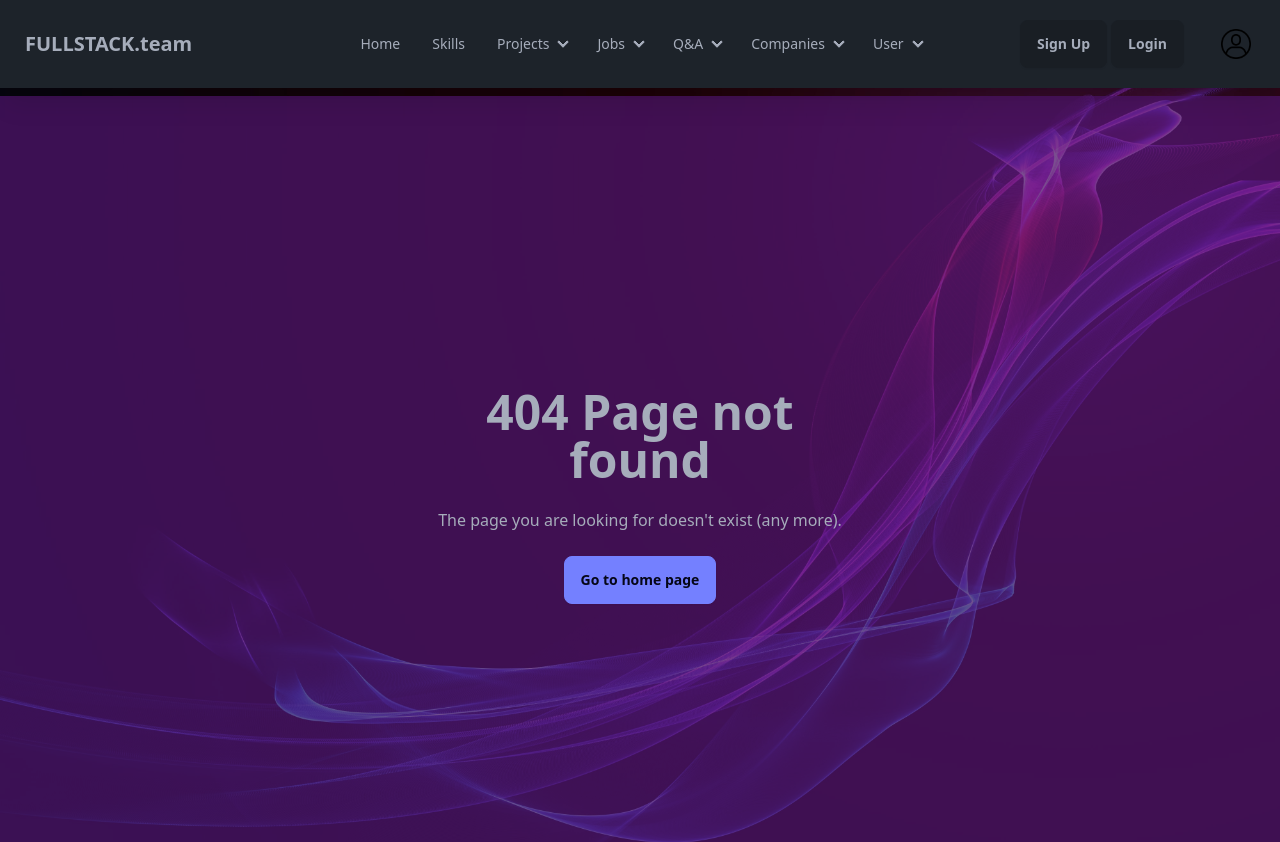
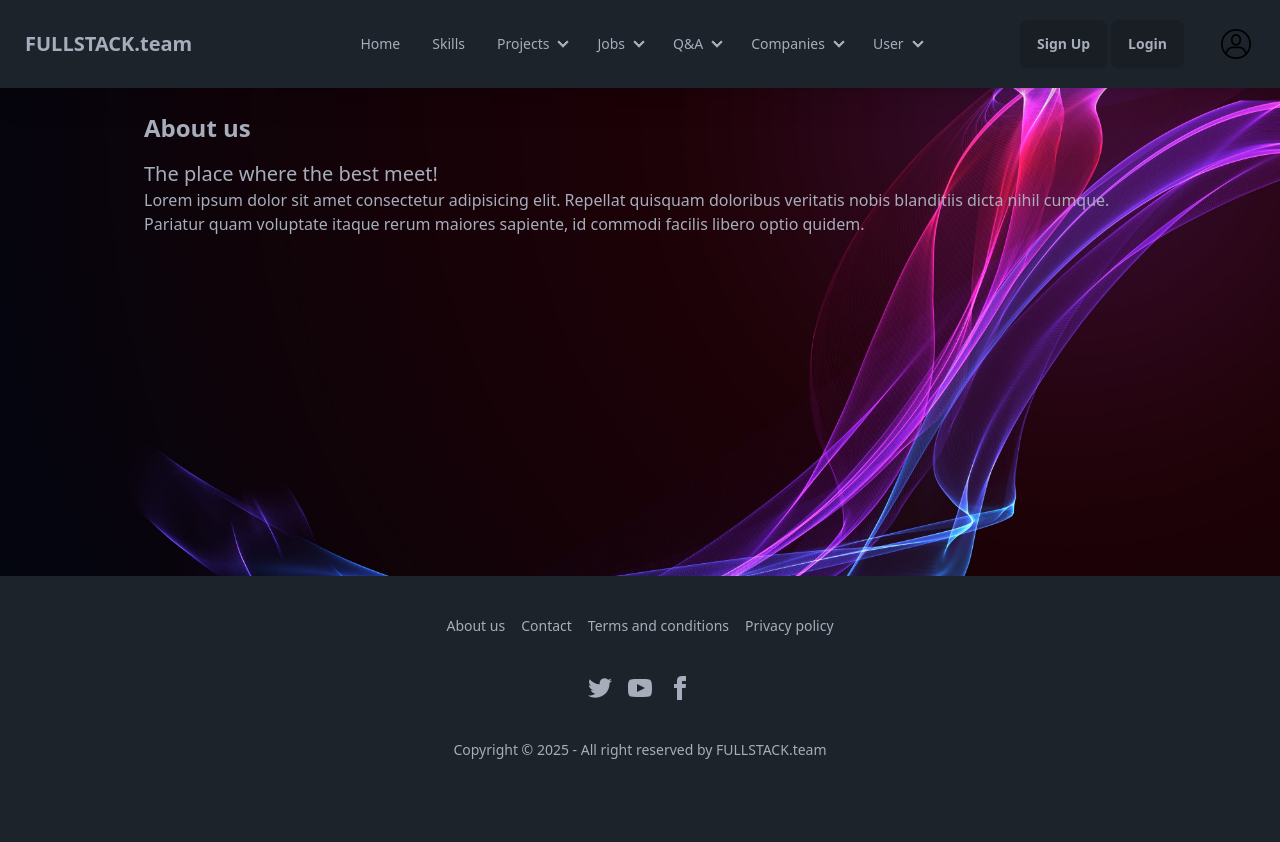
Before and after one commit to GerdBraun/WBS-Alumni-Board, a React (Vite) app: page /about in a window 1280 px wide. Shown: the top 842 px of the page. After the commit the page ends 800 px from the top, so only its background shows below. Built offline with nearby package versions, Linux system fonts and the light colour scheme; no server answers.

Commit message:
adding about us page

```diff
--- a/src/App.jsx
+++ b/src/App.jsx
@@ -35,6 +35,7 @@ import EditProjectForm from "./components/projects/EditProjectForm";
 import CompanyList from "./components/companies/CompanyList";
 import CompanyDetail from "./components/companies/CompanyDetail";
 import CompanyEdit from "./components/companies/CompanyEdit";
+import AboutUsPage from "./components/general/AboutUsPage";
 
 //import { useEffect } from "react";
 
@@ -48,8 +49,9 @@ const App = () => {
         <Route path="/login" element={<LoginForm />} />
         <Route path="/recover-password" element={<PasswordRecovery />} />
         <Route path="/reset-password" element={<PasswordReset />} />
+        <Route path="/settings" element={<SettingsPage />} />
+        <Route path="/about" element={<AboutUsPage />} />
         <Route path="/contact" element={<ContactPage />} />
-        <Route path="/settings" element={<SettingsPage />} />
         <Route path="/terms" element={<TermsAndConditionsPage />} />
         <Route path="/privacy" element={<PrivacyPolicyPage />} />
         <Route path="/projects">
--- /dev/null
+++ b/src/components/general/AboutUsPage.jsx
@@ -0,0 +1,13 @@
+import { Link } from "react-router-dom";
+
+const AboutUsPage = () => {
+  return (
+    <div className="max-w-screen-lg mx-auto p-4">
+      <h1 className="text-2xl font-bold mb-4">About us</h1>
+      <h2 className="text-xl">The place where the best meet!</h2>
+      <p>Lorem ipsum dolor sit amet consectetur adipisicing elit. Repellat quisquam doloribus veritatis nobis blanditiis dicta nihil cumque. Pariatur quam voluptate itaque rerum maiores sapiente, id commodi facilis libero optio quidem.</p>
+    </div>
+  );
+};
+
+export default AboutUsPage;
--- a/src/components/general/TermsAndConditionsPage.jsx
+++ b/src/components/general/TermsAndConditionsPage.jsx
@@ -3,7 +3,6 @@ import { Link } from "react-router-dom";
 const TermsAndConditionsPage = () => {
   return (
     <div className="max-w-screen-lg mx-auto p-4">
-      <h1>Terms and Conditions</h1>
       <h1 className="text-2xl font-bold mb-4">Terms and Conditions</h1>
 
       <p>Effective Date:  {new Date().getFullYear()}</p>
--- a/src/components/parts/Footer.jsx
+++ b/src/components/parts/Footer.jsx
@@ -3,7 +3,7 @@ import { Link } from "react-router-dom";
 const Footer = () => {
   return <footer className="footer footer-center bg-base-100 text-base-content  shadow-xl p-10">
   <nav className="grid grid-flow-col gap-4">
-    <a className="link link-hover">About us</a>
+    <Link to="/about" className="link link-hover">About us</Link>
     <Link to="/contact" className="link link-hover">Contact</Link>
     <Link to="/terms" className="link link-hover">Terms and conditions</Link>
     <Link to="/privacy" className="link link-hover">Privacy policy</Link>
```
